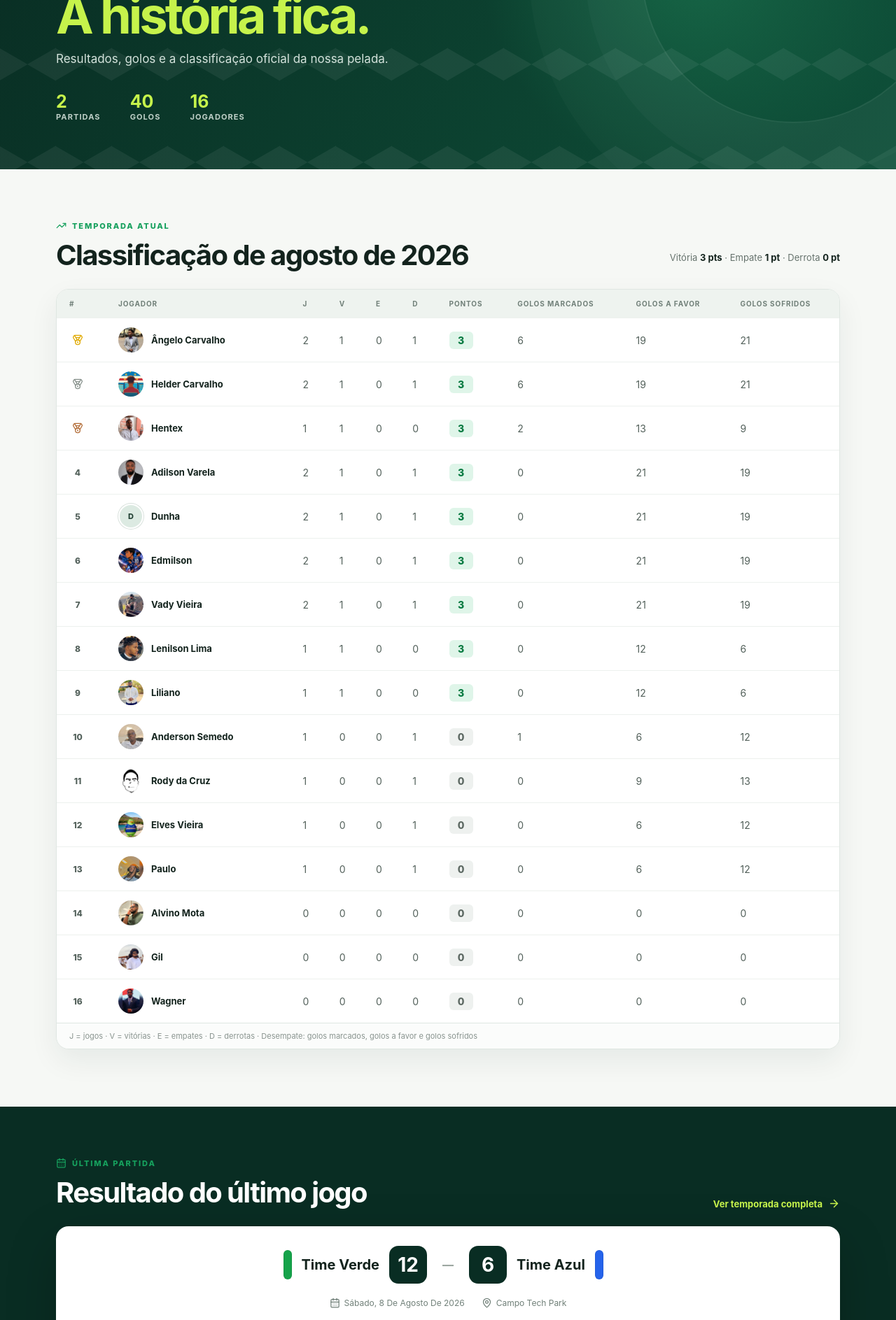
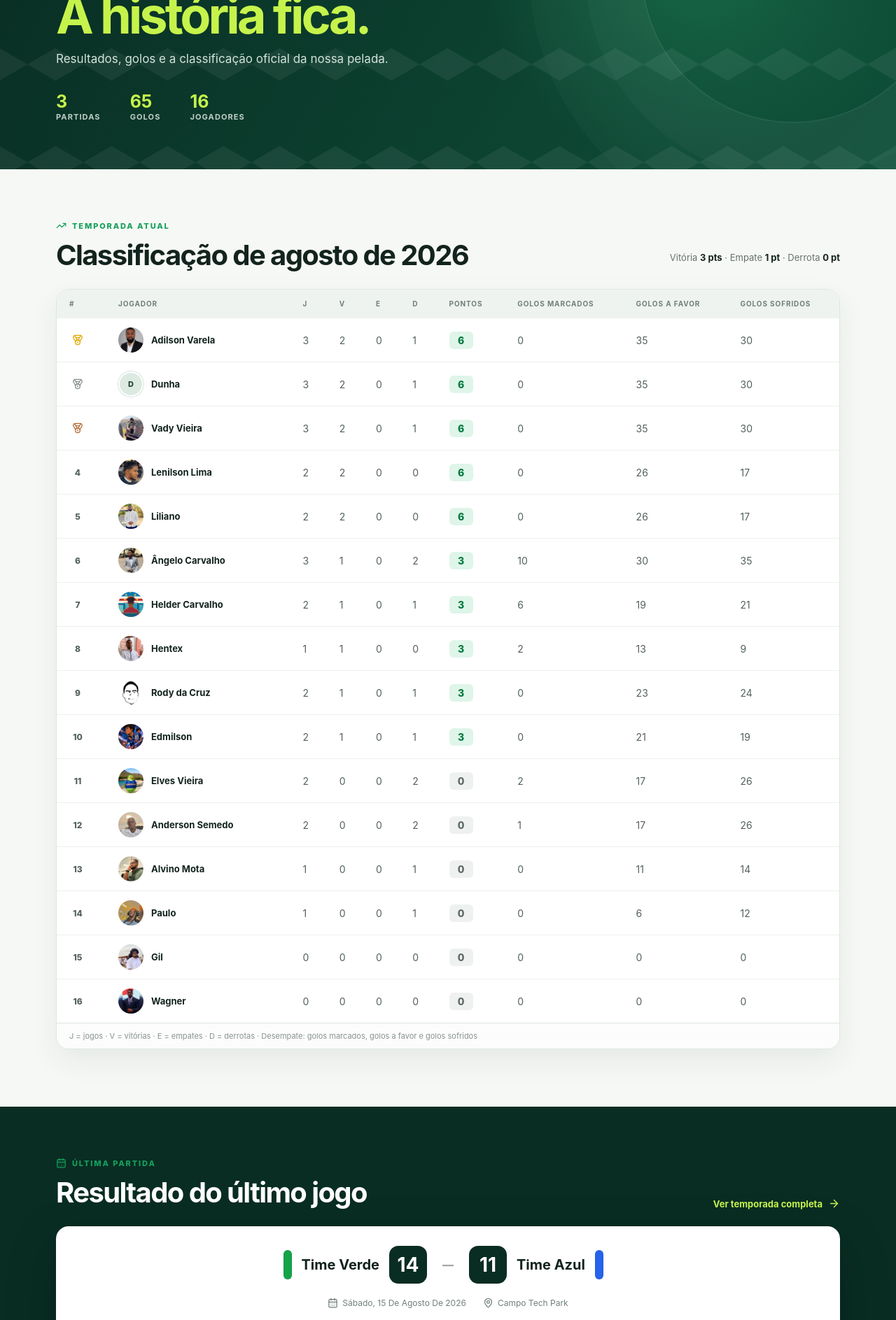
Before and after one commit to elvessilvavieira/Football-Cabalis, a Next.js app: page / in a window 1280 px wide. Shown: the part 260-2147 px from the top of the page at 70% size. Built offline with nearby package versions, Linux system fonts and the light colour scheme.

Commit message:
feat: add match 15-08-2025

```diff
--- /dev/null
+++ b/src/data/match/2026-08-15.ts
@@ -0,0 +1,31 @@
+import type { Game } from "../types";
+
+export const match20260815: Game = {
+  id: "2026-08-15-a-b",
+  date: "2026-08-15T18:00:00",
+  venue: "Campo Tech Park",
+  teamA: {
+    name: "A",
+    color: "verde",
+    score: 14,
+    players: [
+      { playerId: "vady", goals: 0 },
+      { playerId: "adilson", goals: 0 },
+      { playerId: "liliano", goals: 0 },
+      { playerId: "dunha", goals: 0 },
+      { playerId: "rody", goals: 0 },
+      { playerId: "lenilson", goals: 0 },
+    ],
+  },
+  teamB: {
+    name: "B",
+    color: "azul",
+    score: 11,
+    players: [
+      { playerId: "elves", goals: 2 },
+      { playerId: "angelo", goals: 4 },
+      { playerId: "anderson", goals: 0 },
+      { playerId: "alvino", goals: 0 },
+    ],
+  },
+};
--- a/src/data/match/index.ts
+++ b/src/data/match/index.ts
@@ -7,6 +7,7 @@ import { match20260728 } from "./2026-07-28";
 import { match20260730 } from "./2026-07-30";
 import { match20260805 } from "./2026-08-05";
 import { match20260808 } from "./2026-08-08";
+import { match20260815 } from "./2026-08-15";
 
 export const games: Game[] = [
   match20260713,
@@ -17,4 +18,5 @@ export const games: Game[] = [
   match20260730,
   match20260805,
   match20260808,
+  match20260815,
 ];
```
